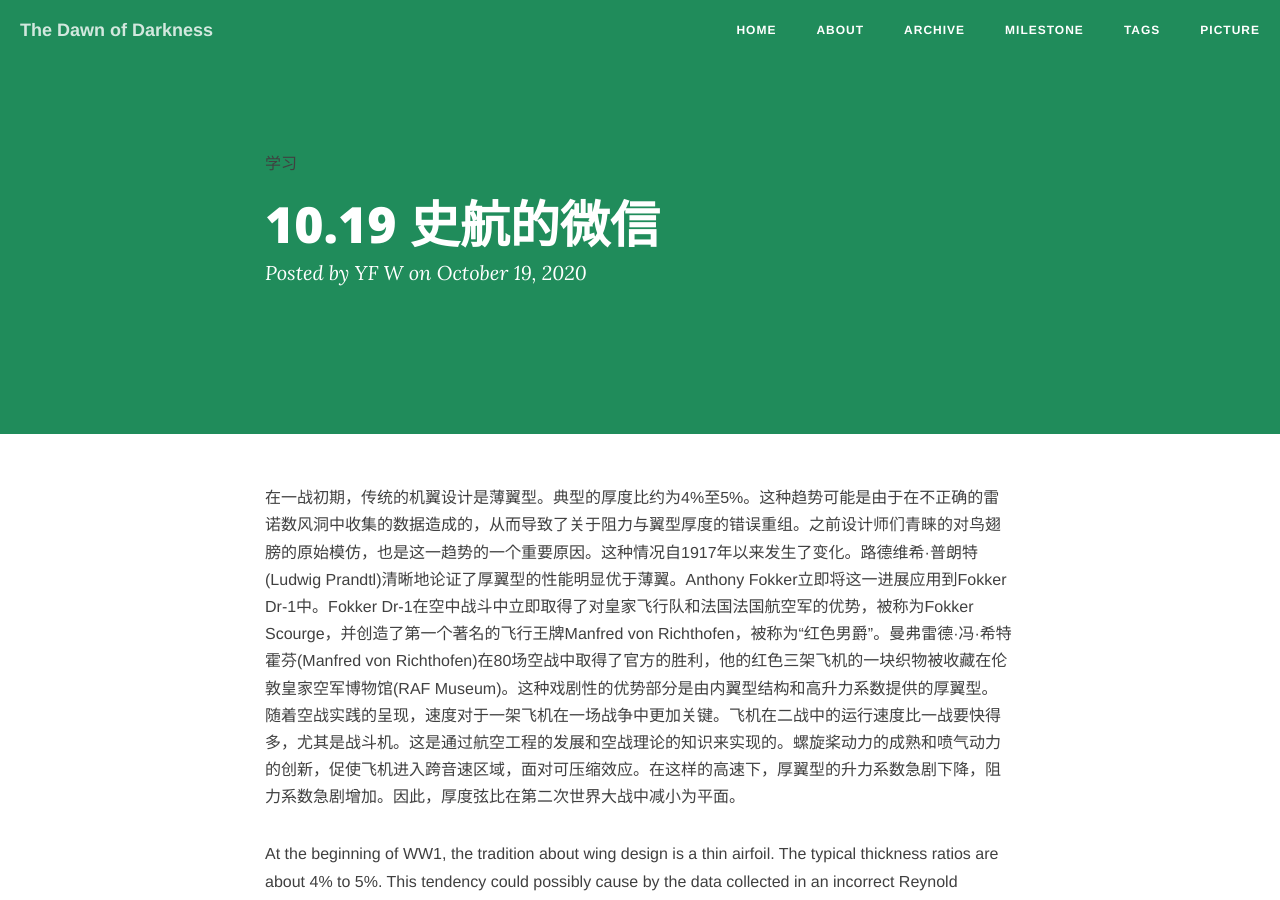
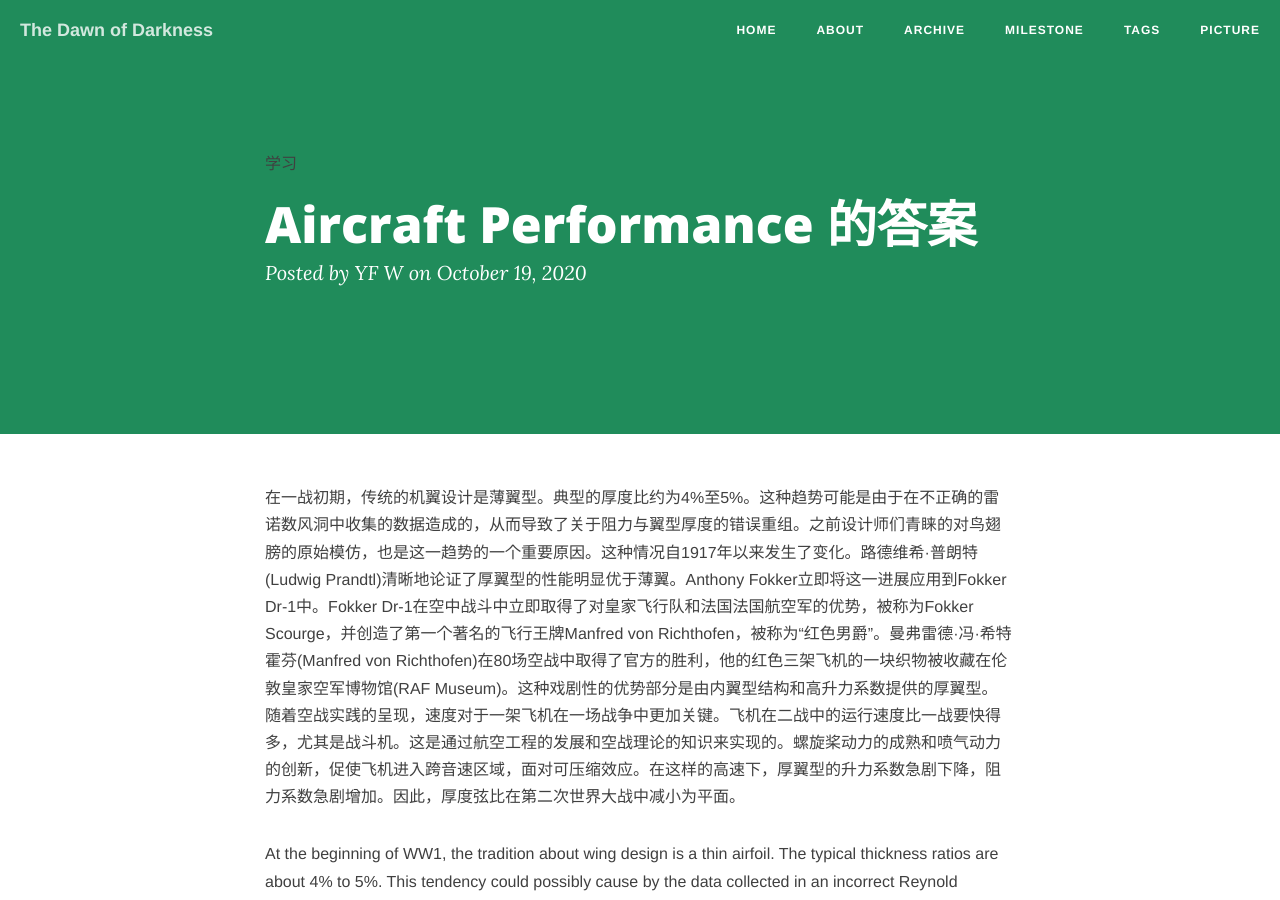
Before and after one commit to baabbabyy/Blog, a Jekyll site: the page built from _posts/2020-11-3- Aircraft Performance Coursework.md, in a window 1280 px wide and 900 px high. Built offline with Jekyll 4.4.1, drawn with Linux system fonts in a browser that asks for light colours; nearby versions of some CDN libraries; comment, search, counter and statistics services are not loaded.

Commit message:
Update 2020-11-3- Aircraft Performance Coursework.md

```diff
--- a/_posts/2020-11-3- Aircraft Performance Coursework.md
+++ b/_posts/2020-11-3- Aircraft Performance Coursework.md
@@ -1,6 +1,6 @@
 ---
 layout: post
-title: 10.19 史航的微信
+title: Aircraft Performance 的答案
 date: 2020-10-19
 categories: blog
 tags: [学习]
```
